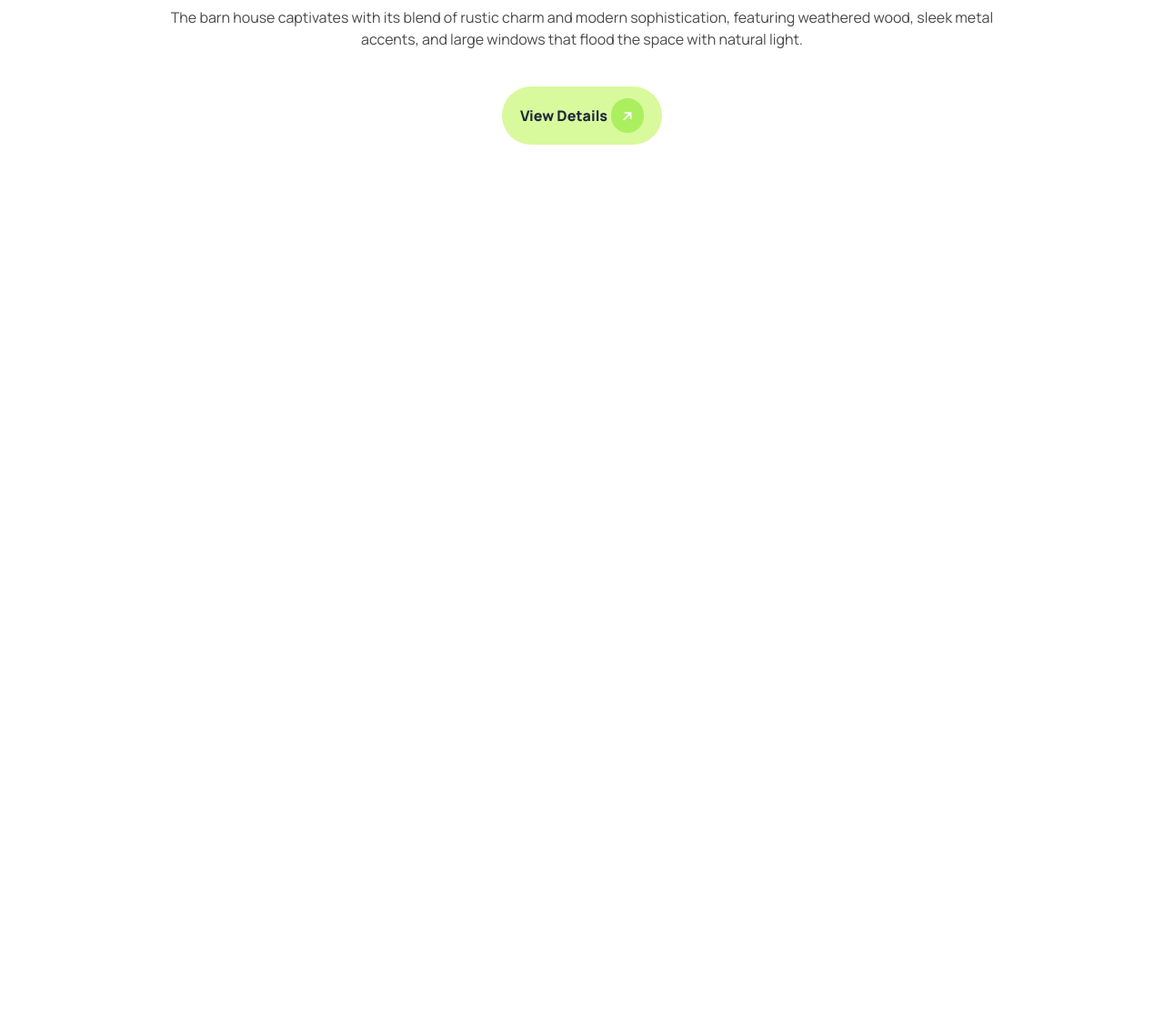
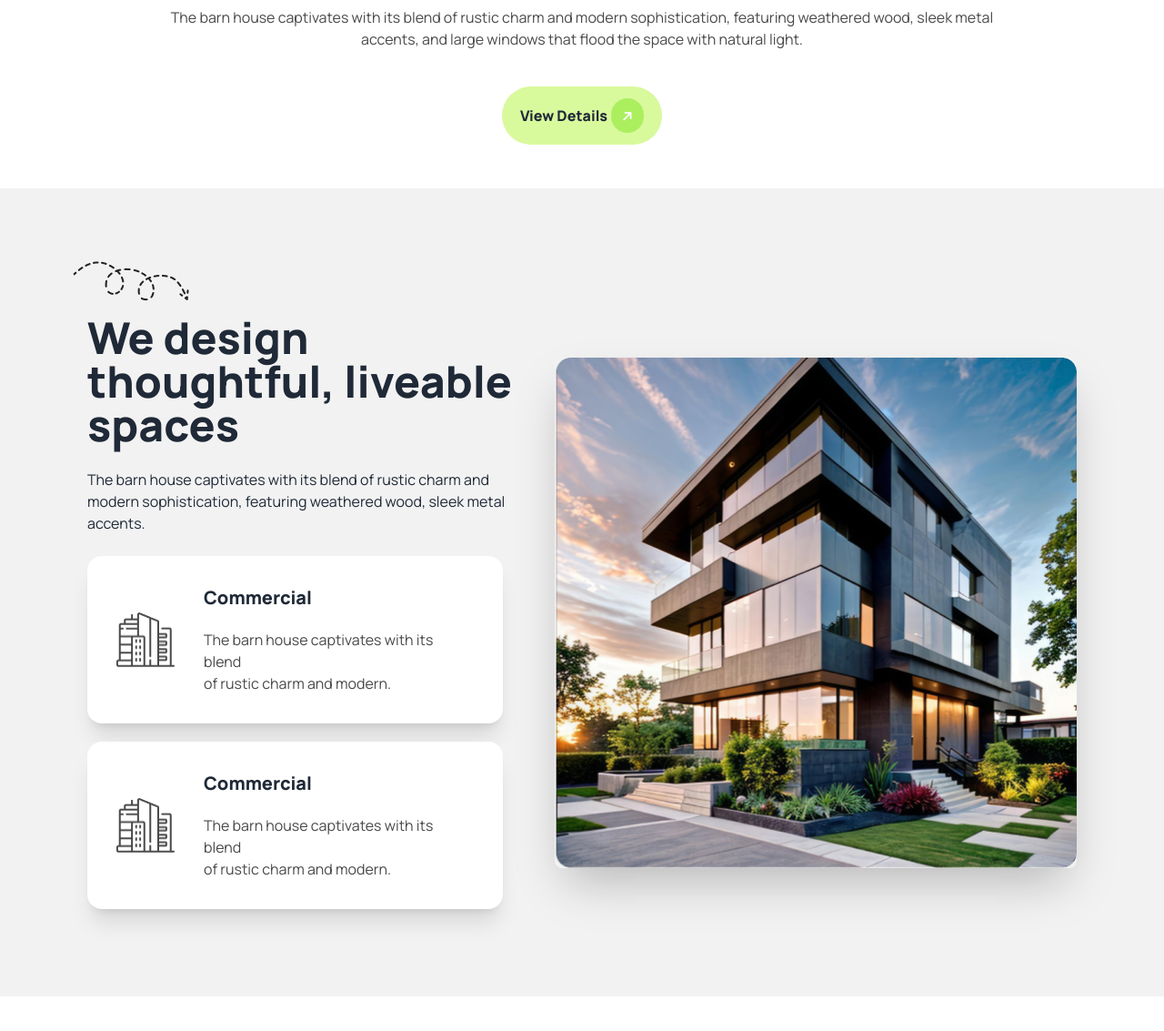
Before and after one commit to saqlinezaman/Rinterio, a plain HTML site: page index.html in a window 1280 px wide. Shown: the part 659-1792 px from the top of the page at 91% size. Before the commit the page ends 866 px from the top, so only its background shows below. Drawn offline with nearby package versions, Linux system fonts and the light colour scheme.

Commit message:
We design thoughtful, liveable spaces section

```diff
--- a/index.html
+++ b/index.html
@@ -88,7 +88,75 @@
         </div>
        </section>
    </header>
-   <main></main>
+
+   <!-- header end -->
+
+   <main class="">
+
+    <!-- We design thoughtful, liveable spaces section -->
+
+     <section class="bg-base-200 my-12 p-20">
+        <!-- img -->
+        <div class=" hidden md:block">
+            <img src="./img/Vector.png" alt="">
+        </div>
+        <!-- text -->
+        <div class="hero ">
+
+            <div class="hero-content flex-col lg:flex-row-reverse">
+              <img
+                src="./img/web-design.png"
+                class=" rounded-lg shadow-2xl" />
+              <div class="mt-10 md:mt-0 ">
+                <h1 class="text-2xl md:text-5xl font-extrabold text-center md:text-start px-16 md:px-0">We design thoughtful, liveable spaces</h1>
+                <p class="py-6 text-center md:text-start"> The barn house captivates with its blend of rustic charm and modern sophistication, featuring weathered wood, sleek metal accents.</p>
+
+                <!-- cart  -->
+                 <div class=" space-y-5">
+                     <!-- card 1 -->
+                    <div class="card bg-base-100 md:w-11/12 shadow-xl">
+                        <div class="card-body">
+                            <div class="flex items-center space-x-8">
+                                <div class="">
+                                    <img src="img/commercial.png" alt="">
+                                </div>
+                                <div class="">
+                                    <h2 class="card-titel text-xl font-extrabold mb-5">Commercial</h2>
+                                    <p class="text-[#494949]">The barn house captivates with its blend <br>of rustic charm and modern.</p>
+
+                                </div>
+                            </div>
+                        </div>
+
+
+                    </div>
+                     <!-- card 2 -->
+                    <div class="card bg-base-100 md:w-11/12 shadow-xl">
+                        <div class="card-body">
+                            <div class="flex items-center space-x-8">
+                                <div class="">
+                                    <img src="img/commercial.png" alt="">
+                                </div>
+                                <div class="">
+                                    <h2 class="card-titel text-xl font-extrabold mb-5">Commercial</h2>
+                                    <p class="text-[#494949]">The barn house captivates with its blend <br>of rustic charm and modern.</p>
+
+                                </div>
+                            </div>
+                        </div>
+
+
+                    </div>
+                 </div>
+                 <!-- card 1 -->
+
+
+              </div>
+            </div>
+          </div>
+     </section>
+
+   </main>
    <footer></footer>
 </body>
 </html>
```
Also changed, not shown: img/Vector.png (added), img/article1.png (added), img/article2.png (added), img/article3.png (added), img/bg.jpg (added), img/budget-planning.png (added), img/commercial.png (added), img/concept.png (added), img/flow-chart.png (added), img/img1.png (added), img/img2.png (added), img/img3.png (added), img/img4.png (added), img/img5.png (added), 3 more files.
